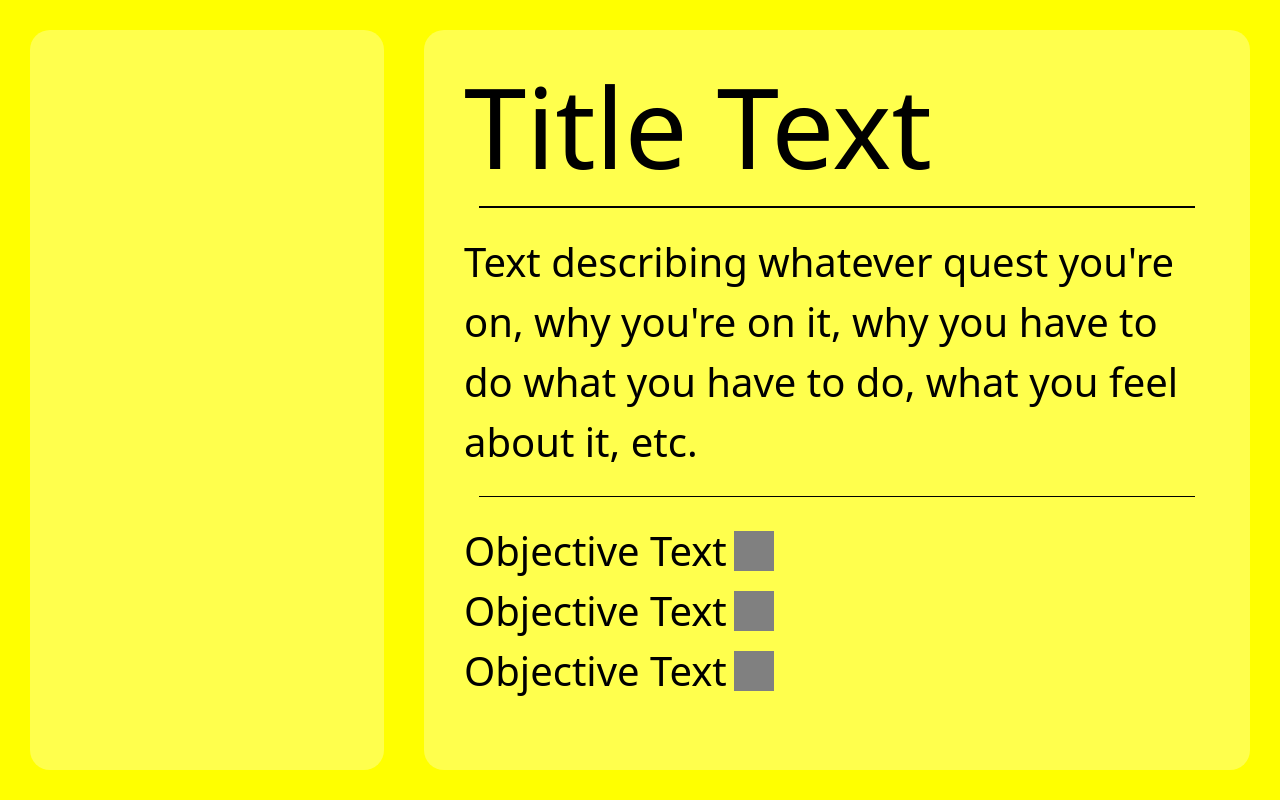
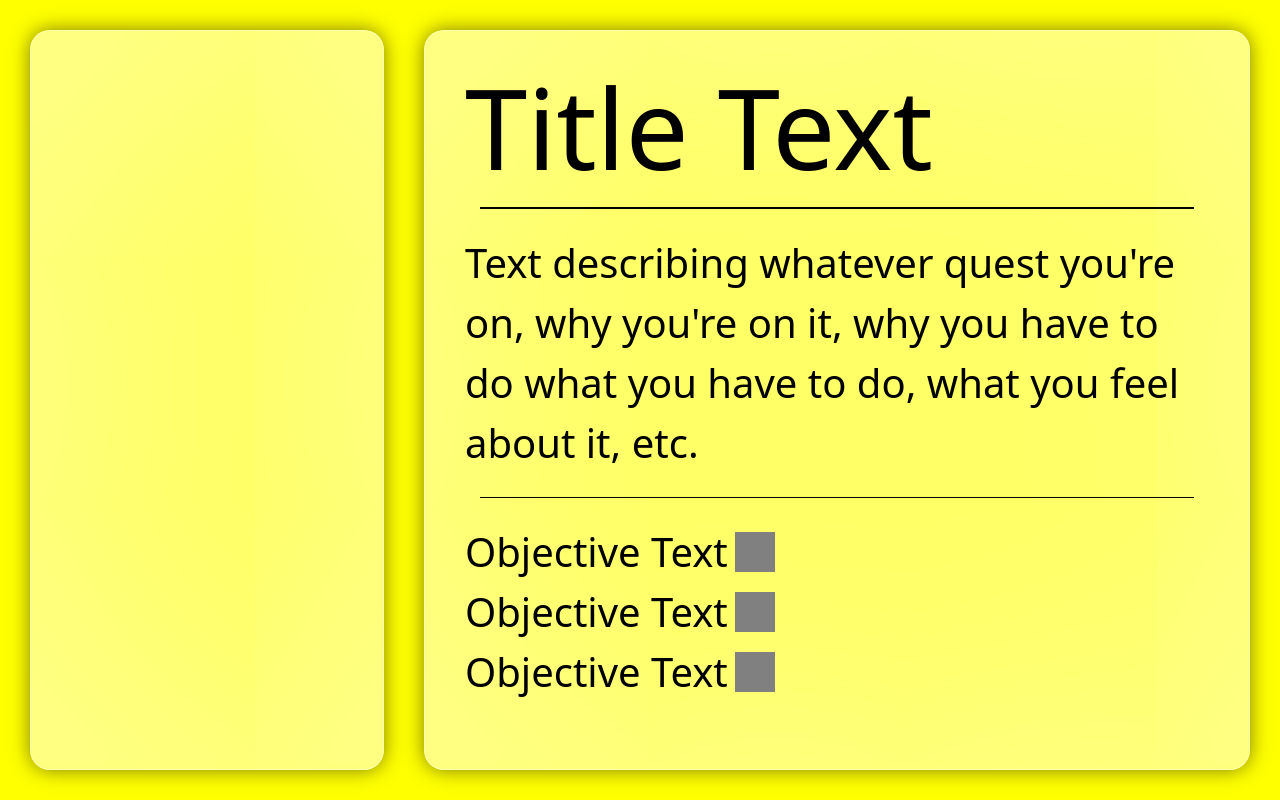
Before and after one commit to LinkWentz/quest-log, a React (Vite) app in the folder client/: page / in a window 1280 px wide. Built offline with nearby package versions, Linux system fonts and the light colour scheme; a web font is replaced by a local one.

Commit message:
Improve Glass style

```diff
--- a/client/src/components/styles/QuestLog.css
+++ b/client/src/components/styles/QuestLog.css
@@ -16,9 +16,11 @@
 /* Glass Effect */
 
 .Glass {
-    background-color: rgba(255, 255, 255, .30);
-    backdrop-filter: blur(3px);
+    background-color: rgba(255, 255, 255, .4);
+    backdrop-filter: blur(5px);
     border-radius: 20px;
+    border: rgba(255, 255, 255, .5) solid 1px;
+    box-shadow: inset 0 0 2000px rgba(255, 255, 255, .4), 0 0 20px rgba(0, 0, 0, .5);
 }
 
 /* Quest Selector */
```
